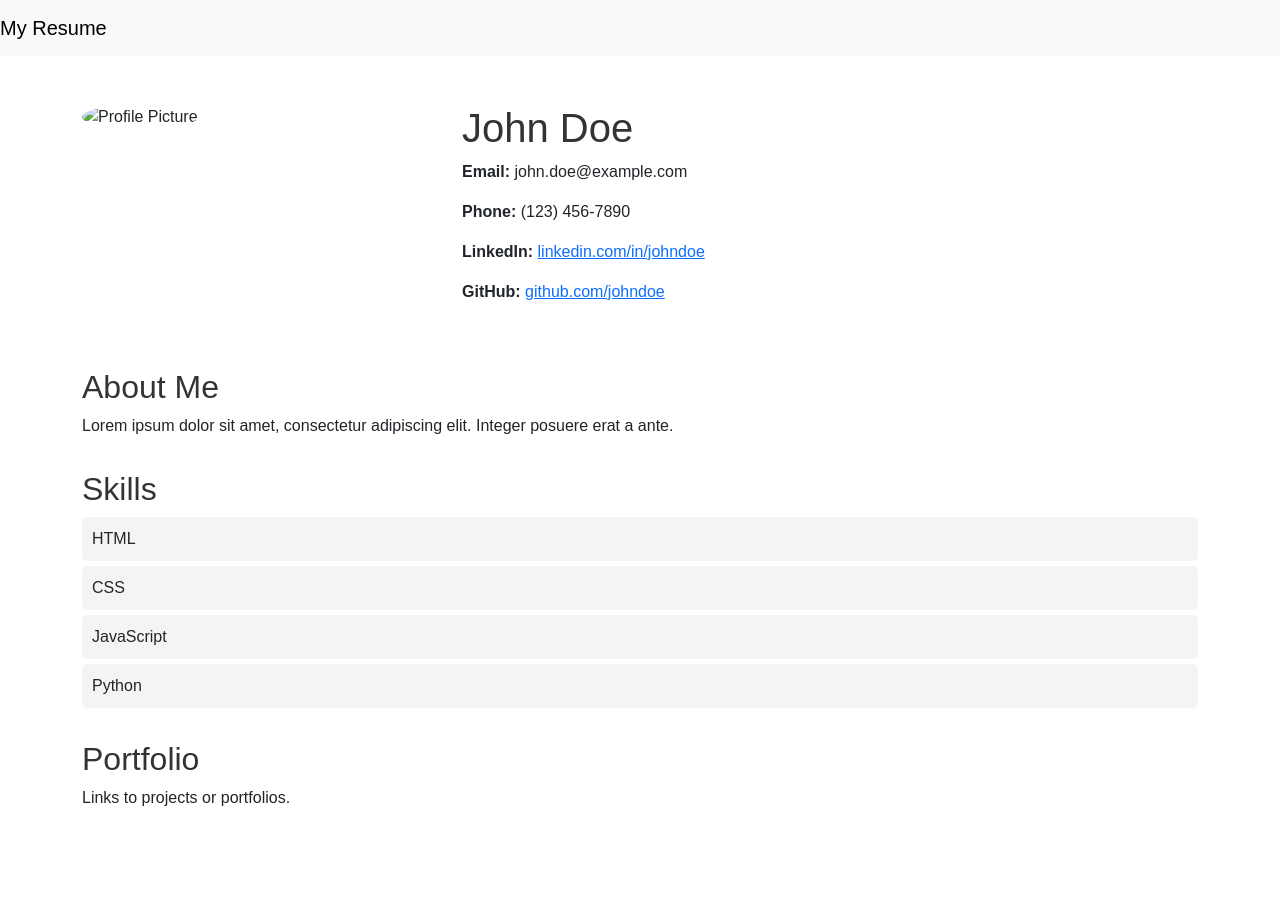
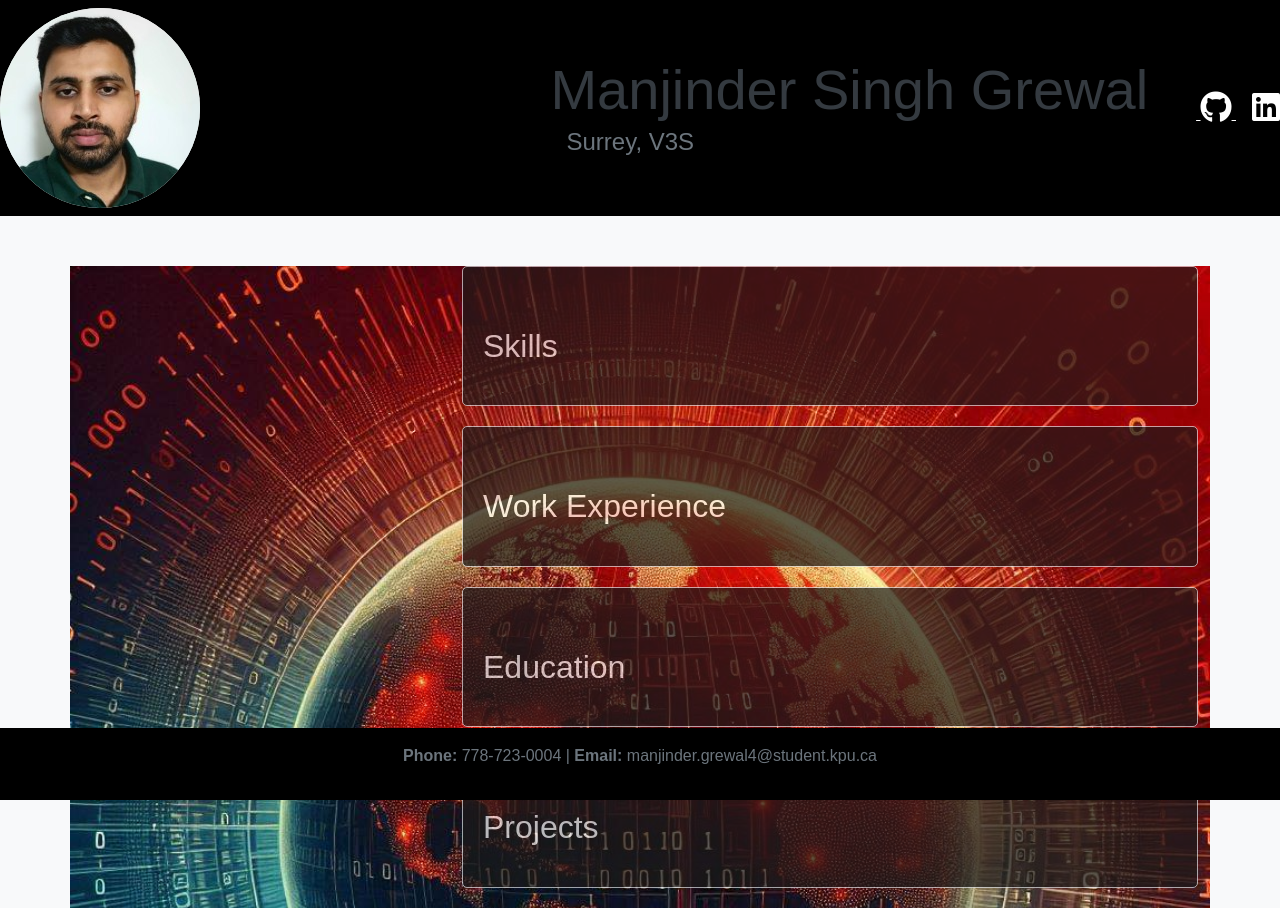
Before and after one commit to Manjindergit/Portfolio, a website built with webpack: page src/index.html in a window 1280 px wide. Before the commit the page ends 826 px from the top, so only its background shows below. Built offline with nearby package versions, Linux system fonts and the light colour scheme; files whose address does not match are found by name.

Commit message:
background pic, profile pic fixed

```diff
--- a/package.json
+++ b/package.json
@@ -18,15 +18,21 @@
   },
   "homepage": "https://github.com/Manjindergit/Portfolio#readme",
   "devDependencies": {
+    "autoprefixer": "^10.4.19",
     "clean-webpack-plugin": "^4.0.0",
     "css-loader": "^7.1.2",
+    "file-loader": "^6.2.0",
     "html-webpack-plugin": "^5.6.0",
+    "postcss-loader": "^8.1.1",
+    "sass": "^1.77.4",
+    "sass-loader": "^14.2.1",
     "style-loader": "^4.0.0",
     "webpack": "^5.91.0",
     "webpack-cli": "^5.1.4",
     "webpack-dev-server": "^5.0.4"
   },
   "dependencies": {
+    "@popperjs/core": "^2.11.8",
     "bootstrap": "^5.3.3"
   }
 }
--- a/src/css/styles.css
+++ b/src/css/styles.css
@@ -1,30 +1,86 @@
 body {
-    font-family: Arial, sans-serif;
-    margin: 0;
-    padding: 0;
+    font-family: 'Arial', sans-serif;
+    background-color: #f8f9fa;
 }
 
-.container {
-    margin-top: 50px;
+.navbar {
+    margin-bottom: 50px;
 }
 
-img {
-    max-width: 100%;
-    height: auto;
+.navbar-brand, .navbar-nav .nav-link {
+    color: #fff;
 }
 
-h1, h2 {
-    color: #333;
+.navbar-brand {
+    font-size: 1.5rem;
 }
 
-ul {
-    list-style-type: none;
-    padding: 0;
+h1, h2, h3 {
+    color: #343a40;
 }
 
-ul li {
-    background: #f4f4f4;
-    margin: 5px 0;
+h1 {
+    margin-bottom: 20px;
+    font-size: 1.5rem;
+}
+
+h2 {
+    margin-top: 40px;
+    margin-bottom: 20px;
+    cursor: pointer;
+
+    color: #fff;
     padding: 10px;
     border-radius: 5px;
 }
+
+h3 {
+    margin-top: 20px;
+    margin-bottom: 10px;
+}
+
+p, ul {
+    color: #6c757d;
+}
+
+a {
+    color: #4e5d6d;
+}
+
+.sidebar-item {
+    margin-bottom: 20px;
+    border: 1px solid #dee2e6;
+    border-radius: 5px;
+    overflow: hidden;
+    transition: all 0.3s ease-in-out;
+    background: #1b1a1a;
+    padding: 10px;
+    opacity: 0.7;
+}
+
+.sidebar-item .content {
+    display: none;
+    padding: 10px;
+}
+
+.sidebar-item:hover .content {
+    display: block;
+
+}
+
+.sidebar-item:hover {
+    box-shadow: 0 4px 8px rgba(0, 0, 0, 0.1);
+    opacity: 0.9;
+}
+
+.sidebar-item:hover h2 {
+    background: #343a40;
+}
+
+footer {
+    position: fixed;
+    width: 100%;
+    bottom: 0;
+    background-color: #343a40;
+    color: #fff;
+}
--- a/src/index.html
+++ b/src/index.html
@@ -3,48 +3,89 @@
 <head>
     <meta charset="UTF-8">
     <meta name="viewport" content="width=device-width, initial-scale=1.0">
-    <title>My Resume</title>
+    <title>Manjinder Singh Grewal - Resume</title>
+
+    <!-- Bootstrap CSS -->
+    <link rel="stylesheet" href="https://stackpath.bootstrapcdn.com/bootstrap/4.5.2/css/bootstrap.min.css">
+    <!-- Font Awesome for Icons -->
+    <link rel="stylesheet" href="https://cdnjs.cloudflare.com/ajax/libs/font-awesome/5.15.3/css/all.min.css">
 </head>
 <body>
-    <nav class="navbar navbar-expand-lg navbar-light bg-light">
-        <a class="navbar-brand" href="#">My Resume</a>
+    <nav class="navbar navbar-expand-lg navbar-dark bg-black">
+        <img src="./media/profile.jpeg" id="profilePic" alt="Manjinder Singh Grewal" class="rounded-circle" style="background-color: white;">
+        <a class="navbar-brand" </a>
+        <div class="ml-auto d-flex align-items-center">
+            <h1 class="display-4 mb-0">Manjinder Singh Grewal</h1>
+            <p class="ml-3 mb-0">Surrey, V3S</p>
+            <div class="ml-3">
+                <a href="https://github.com/Manjindergit" class="text-white mr-3">
+                    <i class="fab fa-github fa-2x"></i>
+                </a>
+                <a href="https://linkedin.com/in/manjinder-grewal-34664015a/" class="text-white">
+                    <i class="fab fa-linkedin fa-2x"></i>
+                </a>
+            </div>
+        </div>
     </nav>
-    <div class="container mt-5">
+    <div class="container mt-5" id="mainContainer">
         <div class="row">
             <div class="col-md-4">
-                <img src="profile.jpg" alt="Profile Picture" class="img-fluid rounded-circle">
+                <!-- Left empty for alignment purposes -->
             </div>
             <div class="col-md-8">
-                <h1>John Doe</h1>
-                <p><strong>Email:</strong> john.doe@example.com</p>
-                <p><strong>Phone:</strong> (123) 456-7890</p>
-                <p><strong>LinkedIn:</strong> <a href="https://www.linkedin.com/in/johndoe">linkedin.com/in/johndoe</a></p>
-                <p><strong>GitHub:</strong> <a href="https://github.com/johndoe">github.com/johndoe</a></p>
+                <div class="sidebar">
+                    <div class="sidebar-item">
+                        <h2>Skills</h2>
+                        <div class="content">
+                            <p><strong>Language:</strong> JS, Python, Java, SQL</p>
+                            <p><strong>Framework:</strong> React, Flask, NumPy, Pandas</p>
+                            <p><strong>Database:</strong> MySQL, Firebase, MongoDB</p>
+                            <p><strong>Networking:</strong> TCP/IP Protocols, IDS, VPN, SSL, DNS</p>
+                            <p><strong>OS:</strong> Linux, Unix, Windows</p>
+                            <p><strong>Other:</strong> Vim, Git, VMware, Junit Testing</p>
                         </div>
                     </div>
-        <div class="row mt-5">
-            <div class="col-12">
-                <h2>About Me</h2>
-                <p>Lorem ipsum dolor sit amet, consectetur adipiscing elit. Integer posuere erat a ante.</p>
-            </div>
-        </div>
-        <div class="row mt-3">
-            <div class="col-12">
-                <h2>Skills</h2>
+                    <div class="sidebar-item">
+                        <h2>Work Experience</h2>
+                        <div class="content">
+                            <h3>IT Support Specialist</h3>
+                            <p><strong>FedEx Ground, Delta, B.C.</strong> - September 2022 – November 2023</p>
                             <ul>
-                    <li>HTML</li>
-                    <li>CSS</li>
-                    <li>JavaScript</li>
-                    <li>Python</li>
+                                <li>Assisted in managing Group policies for access control and user logins in internal systems.</li>
+                                <li>Installed, maintained, upgraded, monitored, tested, and repaired equipment and components to keep in good working condition ensuring no slowdown in production.</li>
+                                <li>Maintained and logged documentation of repairs and upgrades for record keeping purposes and future references for similar issues in multiple platforms and devices.</li>
+                            </ul>
+                            <h3>Team Lead</h3>
+                            <p><strong>Walmart, Delta, B.C.</strong> - October 2018 – July 2022</p>
+                            <ul>
+                                <li>Led team meetings to update on progress, address concerns, and share new policies, ensuring peak team performance. Conducted quality checks for standards.</li>
                             </ul>
                         </div>
                     </div>
-        <div class="row mt-3">
-            <div class="col-12">
-                <h2>Portfolio</h2>
+                    <div class="sidebar-item">
+                        <h2>Education</h2>
+                        <div class="content">
+                            <h3>Kwantlen Polytechnic University</h3>
+                            <p><strong>Surrey, BC</strong> - January 2022 – Present</p>
+                            <p>Bachelor of Information Technology</p
+                            <h3>Douglas College</h3>
+                            <p><strong>New Westminster, BC</strong> - August 2018</p>
+                            <p>Computing Studies and Information System</p>
+                        </div>
+                    </div>
+                    <div class="sidebar-item">
+                        <h2>Projects</h2>
+                        <div class="content">
                             <p>Links to projects or portfolios.</p>
                         </div>
                     </div>
                 </div>
+            </div>
+        </div>
+    </div>
+    <footer class="bg-black text-white text-center py-3">
+        <p><strong>Phone:</strong> 778-723-0004 | <strong>Email:</strong> manjinder.grewal4@student.kpu.ca</p>
+    </footer>
+
 </body>
 </html>
--- a/src/index.js
+++ b/src/index.js
@@ -1,2 +1,15 @@
 import 'bootstrap/dist/css/bootstrap.min.css';
 import './css/styles.css';
+import profilePic from './media/profile.jpeg';
+import background from './media/1.jpeg';
+
+document.addEventListener('DOMContentLoaded', () => {
+    const profile = document.getElementById('profilePic');
+    profile.src = profilePic;
+
+    const mainContainer = document.getElementById('mainContainer');
+    mainContainer.style.backgroundImage = `url(${background})`;
+    //background iamge should cover entire mainContainer
+    mainContainer.style.backgroundSize = 'cover';
+}
+);
--- a/webpack.config.js
+++ b/webpack.config.js
@@ -1,26 +1,50 @@
-const path = require('path');
-const HtmlWebpackPlugin = require('html-webpack-plugin');
-const { CleanWebpackPlugin } = require('clean-webpack-plugin');
+const path = require("path");
+const HtmlWebpackPlugin = require("html-webpack-plugin");
+const { CleanWebpackPlugin } = require("clean-webpack-plugin");
+const autoprefixer = require('autoprefixer');
+
 
 module.exports = {
-    entry: './src/index.js',
+  mode: "development",
+  entry: "./src/index.js",
   output: {
-        filename: 'main.js',
-        path: path.resolve(__dirname, 'dist'),
+    filename: "main.js",
+    path: path.resolve(__dirname, "dist"),
   },
   module: {
     rules: [
       {
-                test: /\.css$/,
-                use: ['style-loader', 'css-loader'],
+        test: /\.(sa|sc|c)ss$/,
+        use: [
+          "style-loader",
+          "css-loader",
+          {
+            loader: "postcss-loader",
+            options: {
+              postcssOptions: {
+                plugins: [
+                  autoprefixer()
+                ]
+              }
+            }
+          },
+          "sass-loader",
+        ],
+      },
+      {
+        test: /\.(png|svg|jpg|jpeg|gif|ico)$/,
+        use: ["file-loader"],
+      },
+      {
+        test: /\.(woff|woff2|eot|ttf|otf)$/,
+        use: ["file-loader"],
       },
     ],
   },
   plugins: [
     new CleanWebpackPlugin(),
     new HtmlWebpackPlugin({
-            template: './src/index.html',
+      template: "./src/index.html",
     }),
   ],
-
 };
```
Also changed, not shown: src/media/1.jpeg (added), src/media/background.jpg (added), src/media/background1.jpg (added), src/media/profile.jpeg (added), 1 other file. Lines whose indentation alone changed are shown as unchanged.
